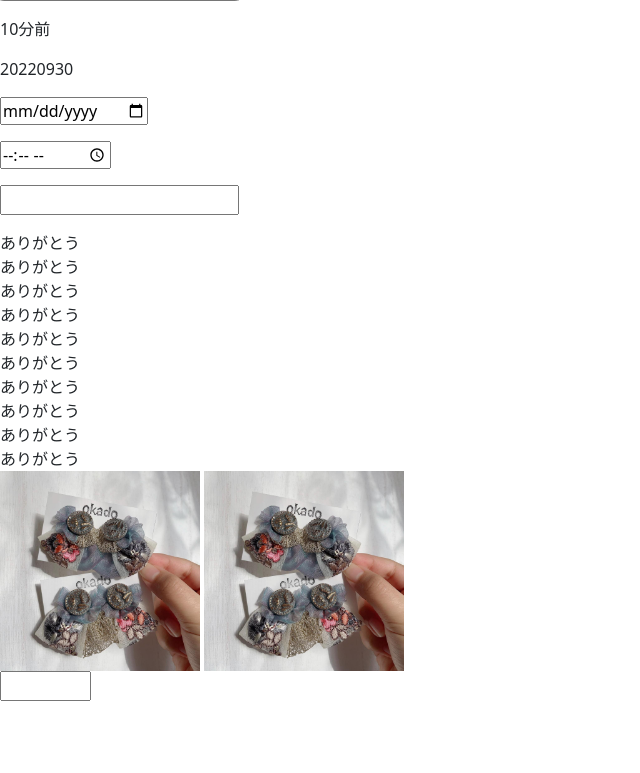
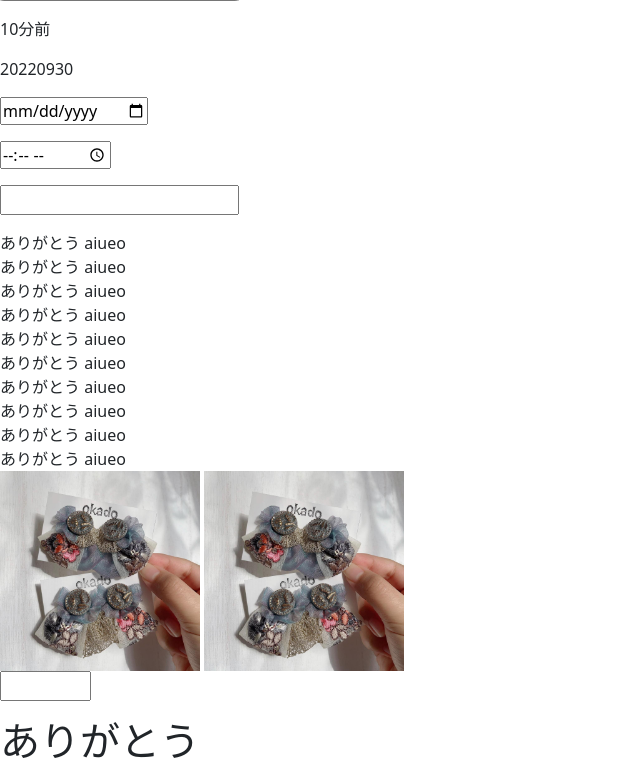
Before and after one commit to 2101143/okado-shop-teamB, a PHP site: page /home_test1.php in a window 1280 px wide. Shown: the part 517-1290 px from the top of the page, without its empty margins (0-640 px from the left). Before the commit the page ends 1218 px from the top, so only its background shows below. Run offline with PHP 8.4, Linux system fonts and the light colour scheme.

Commit message:
Update home_test1.php

```diff
--- a/home_test1.php
+++ b/home_test1.php
@@ -46,9 +46,11 @@
     <script type="text/javascript">
         var text1 = "";
         for(var i=0;i<10;i++){
-            text1 += "ありがとう<br />";
+            //PHPのechoステートメントは画面上ではなくコード上に書き出している
+            text1 += "ありがとう <?php echo "aiueo"; ?><br />";
         }
         document.write(text1);
+        //onclick関数　→　商品画像の切り替えなど
         var g = true;
         function clickfunc(){
             var obj = document.getElementById("img1");
@@ -68,10 +70,17 @@
             var obj = document.getElementById("img2");
             obj.src = "img/okado_e05.png";
         }
+
     </script>
     <img id="img1" src="img/okado_e03.png" onclick="clickfunc()">
     <img id="img2" src="img/okado_e03.png" onmouseover="over1()" onmouseout="out1()">
     <p>
         <input type="text" size="4">
     </p>
+    <div id="div1">
+    </div>
+    <script type="text/javascript">
+        //div1内のhtmlの書き換え →　ログイン表示切替
+        document.getElementById("div1").innerHTML="<div><h1>ありがとう</h1></div>";
+    </script>
 </body>
```
